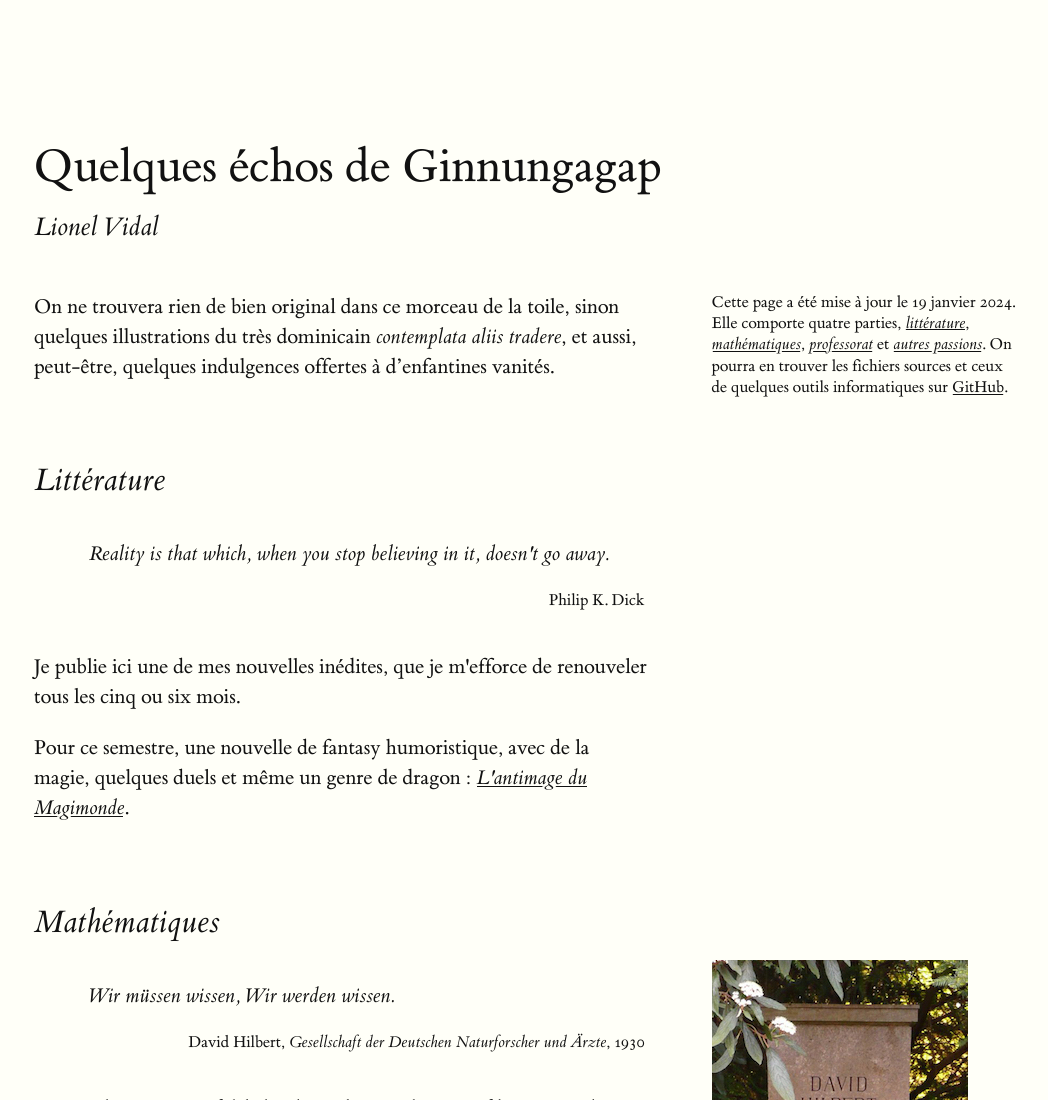
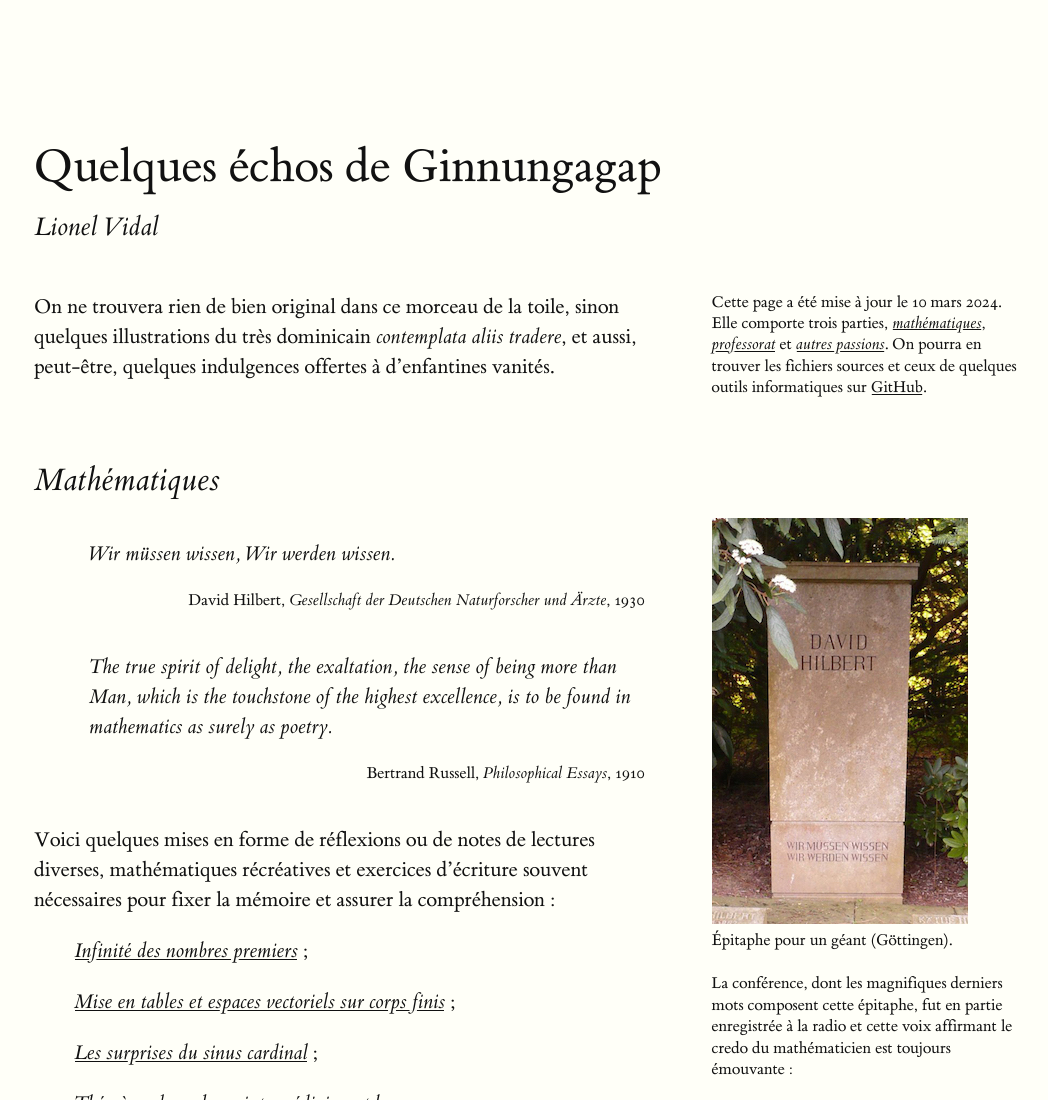
Before and after one commit to ombreve/ombreve.github.io, a plain HTML site: page index.html in a window 1280 px wide. Shown: the top 1100 px of the page, without its empty margins (126-1174 px from the left). Drawn offline with Linux system fonts and the light colour scheme.

Commit message:
retrait des publications de nouvelles

```diff
--- a/index.html
+++ b/index.html
@@ -21,9 +21,8 @@
     <input type="checkbox" id="mn-page" class="margin-toggle"/>
     <span class="marginnote">
       Cette page a été mise à jour le
-      <span class="numeral">19&nbsp;janvier 2024.</span>
-      Elle comporte quatre parties,
-      <a href="#s_lit"><cite>littérature</cite></a>,
+      <span class="numeral">10&nbsp;mars 2024.</span>
+      Elle comporte trois parties,
       <a href="#s_math"><cite>mathématiques</cite></a>,
       <a href="#s_prof"><cite>professorat</cite></a> et
       <a href="#s_temps"><cite>autres passions</cite></a>.
@@ -33,26 +32,6 @@
   sinon quelques illustrations du très dominicain
   <cite>contemplata aliis tradere</cite>, et aussi, peut-être,
   quelques indulgences offertes à d&rsquo;enfantines vanités.</p>
-</section>
-
-<section>
-<h2 id="s_lit">Littérature</h2>
-
-<div class="epigraph">
-<blockquote>
-  <p>Reality is that which, when you stop believing in it,
-  doesn't go away.</p>
-  <footer>Philip K. Dick</footer>
-</blockquote>
-</div>
-
-<p>Je publie ici une de mes nouvelles inédites,
-que je m'efforce de renouveler tous les cinq ou six mois.</p>
-
-<p>Pour ce semestre, une nouvelle de fantasy humoristique,
-avec de la magie, quelques duels et même un genre de dragon&nbsp;:
-<a href="articles/mage.pdf">
-  <cite>L'antimage du Magimonde</cite></a>.</p>
 </section>
 
 <section>
```
Also changed, not shown: 1 other file.
